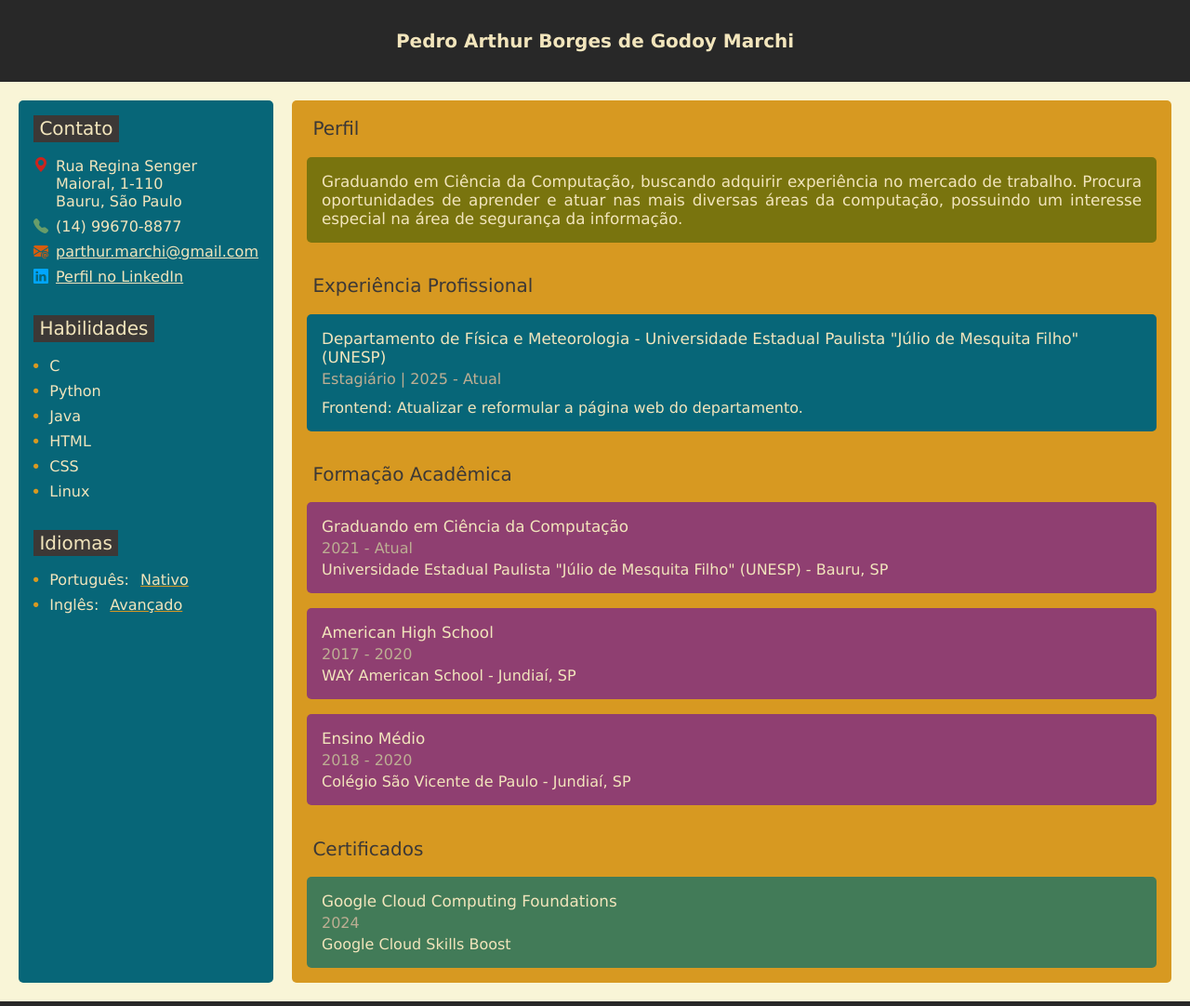
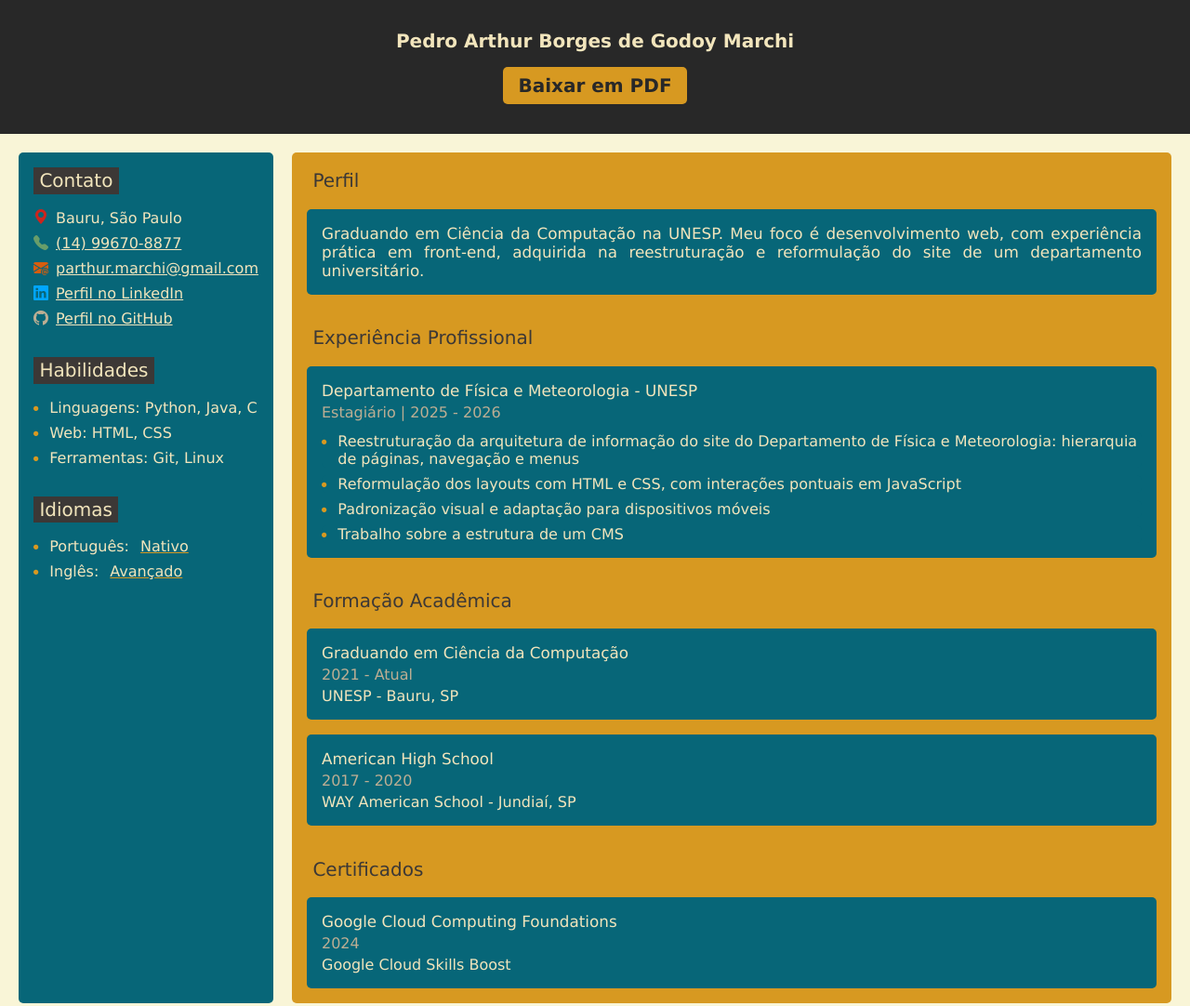
Before and after one commit to PAMarchi/PAMarchi.github.io, a plain HTML site: page src/index.html in a window 1280 px wide. Shown: the top 1082 px of the page at 93% size. Drawn offline with nearby package versions, Linux system fonts and the light colour scheme.

Commit message:
chore: finishing adjustments
- Add download as pdf button
- General changes in the HTML layout
- Changes in the style (CSS)
- Add script file for the donwload as pdf button functionality
- Changes in the resume content

```diff
--- a/src/index.html
+++ b/src/index.html
@@ -5,10 +5,14 @@
       <meta charset="UTF-8">
       <meta name="viewport" content="width=device-width, initial-scale=1.0">
       <meta name="description" content="Currículo - dev - Pedro Arthur Borges de Godoy Marchi">
-      <meta name="keywords" content="Pedro Arthur Borges de Godoy Marchi, Arthur Marchi, dev, desenvolvedor, ciência da computação, currículo, java, python, C, html, css, linux, unesp, parthur.marchi@gmail.com">
       <meta name="author" content="Pedro Arthur Borges de Godoy Marchi">
+      <meta property="og:title" content="Currículo - Pedro Arthur Marchi">
+      <meta property="og:description" content="Graduando em Ciência da Computação.">
+      <meta property="og:type" content="website">
       <link rel="stylesheet" href="./style.css">
       <link rel="stylesheet" href="https://cdn.jsdelivr.net/npm/bootstrap-icons@1.11.3/font/bootstrap-icons.min.css">
+      <link rel="icon" href="./favicon.svg" type="image/svg+xml">
+      <script src="./script.js" defer></script>
       <title>Currículo - Pedro Arthur Marchi</title>
 
     </head>
@@ -17,102 +21,99 @@
 
       <header>
         <h1>Pedro Arthur Borges de Godoy Marchi</h1>
+        <button type="button" class="print-button">Baixar em PDF</button>
       </header>
 
       <main> <!-- main container: will be a flexbox -->
-        <div class="left_pannel"> <!-- left side: contacts, skills and languages pannel -->
+        <div class="left-panel"> <!-- left side: contacts, skills and languages panel -->
           <section> <!-- contacts -->
             <h2>Contato</h2>
             <ul class="contato">
-              <li class="endereco">Rua Regina Senger Maioral, 1-110 <br> Bauru, São Paulo</li>
-              <li class="telefone">(14) 99670-8877</li>
+              <li class="endereco">Bauru, São Paulo</li>
+              <li class="telefone"><a href="tel:+5514996708877">(14) 99670-8877</a></li>
               <li class="email"><a href="mailto:parthur.marchi@gmail.com">parthur.marchi@gmail.com</a></li>
-              <li class="linkedin"><a href="https://www.linkedin.com/in/pedro-arthur-marchi-51573a335" target="_blank">Perfil no LinkedIn</a></li>
+              <li class="linkedin">
+               <a href="https://www.linkedin.com/in/pedro-arthur-marchi/" target="_blank" rel="noopener noreferrer">
+                  <span class="web-only">Perfil no LinkedIn</span>
+                  <span class="pdf-only">linkedin.com/in/pedro-arthur-marchi</span>
+               </a>
+              </li>
+              <li class="github">
+               <a href="https://github.com/PAMarchi/" target="_blank" rel="noopener noreferrer">
+                  <span class="web-only">Perfil no GitHub</span>
+                  <span class="pdf-only">github.com/PAMarchi</span>
+               </a>
+              </li>
             </ul>
           </section>
           <section> <!-- skills -->
             <h2>Habilidades</h2>
             <ul class="skills">
-              <li>
-                C
-              </li>
-              <li>
-                Python
-              </li>
-              <li>
-                Java
-              </li>
-              <li>
-                HTML
-              </li>
-              <li>
-                CSS
-              </li>
-              <li>
-                Linux
-              </li>
+              <li>Linguagens: Python, Java, C</li>
+              <li>Web: HTML, CSS</li>
+              <li>Ferramentas: Git, Linux</li>
             </ul>
           </section>
           <section> <!-- languages -->
             <h2>Idiomas</h2>
             <ul class="languages">
               <li>
-                Português: <i>Nativo</i>
+                Português: <span>Nativo</span>
               </li>
               <li>
-                Inglês: <i>Avançado</i>
+                Inglês: <span>Avançado</span>
               </li>
             </ul>
           </section>
         </div>
-        <div class="right_pannel"> <!-- right side: profile, academics, experience ... -->
+        <div class="right-panel"> <!-- right side: profile, academics, experience ... -->
           <section> <!-- profile -->
             <h2>Perfil</h2>
-            <p class="profile">Graduando em Ciência da Computação, buscando adquirir experiência no mercado de trabalho. Procura oportunidades de aprender e atuar nas mais diversas áreas da computação, possuindo um interesse especial na área de segurança da informação.</p>
+            <p class="profile">Graduando em Ciência da Computação na UNESP. Meu foco é desenvolvimento web, com experiência prática em front-end, adquirida na reestruturação e reformulação do site de um departamento universitário.</p>
           </section>
           <section> <!-- experience -->
             <h2>Experiência Profissional</h2>
             <ul class="job">
               <li>
-                <div class="job_place"> <!-- Place -->
-                  Departamento de Física e Meteorologia - Universidade Estadual Paulista "Júlio de Mesquita Filho" (UNESP)
-                </div>
-                <div class="job_position_date">Estagiário | 2025 - Atual</div><!-- Job position and date -->
-                <div class="job_desc"> <!-- Job description -->
-                  Frontend: Atualizar e reformular a página web do departamento.
-                </div>
+                <h3 class="job-place"> <!-- Place -->
+                  Departamento de Física e Meteorologia - UNESP
+                </h3>
+                <p class="job-position-date">Estagiário | 2025 - 2026</p><!-- Job position and date -->
+                <div class="job-desc"> <!-- Job description -->
+                  <ul>
+                     <li>Reestruturação da arquitetura de informação do site do Departamento de Física e Meteorologia: hierarquia de páginas, navegação e menus</li>
+                     <li>Reformulação dos layouts com HTML e CSS, com interações pontuais em JavaScript</li>
+                     <li>Padronização visual e adaptação para dispositivos móveis</li>
+                     <li>Trabalho sobre a estrutura de um CMS</li>
+                  </ul>
+               </div>
               </li>
             </ul>
           </section>
           <section> <!-- academics -->
             <h2>Formação Acadêmica</h2>
-            <ul class="general_ul general_ul_academics">
+            <ul class="general-ul">
               <li>
-                <div class="general_label">Graduando em Ciência da Computação</div> <!-- What is -->
-                <div class="general_date">2021 - Atual</div> <!-- Date -->
-                <div class="general_institution"> <!-- Institution -->
-                  Universidade Estadual Paulista "Júlio de Mesquita Filho" (UNESP) - Bauru, SP
-                </div>
+                <h3 class="general-label">Graduando em Ciência da Computação</h3> <!-- What is -->
+                <p class="general-date">2021 - Atual</p> <!-- Date -->
+                <p class="general-institution"> <!-- Institution -->
+                  UNESP - Bauru, SP
+                </p>
               </li>
               <li>
-                <div class="general_label">American High School</div> <!-- What is -->
-                <div class="general_date">2017 - 2020</div> <!-- Date -->
-                <div class="general_institution">WAY American School - Jundiaí, SP</div> <!-- Institution -->
-              </li>
-              <li>
-                <div class="general_label">Ensino Médio</div> <!-- What is -->
-                <div class="general_date">2018 - 2020</div> <!-- Date -->
-                <div class="general_institution">Colégio São Vicente de Paulo - Jundiaí, SP</div> <!-- Institution -->
+                <h3 class="general-label">American High School</h3> <!-- What is -->
+                <p class="general-date">2017 - 2020</p> <!-- Date -->
+                <p class="general-institution">WAY American School - Jundiaí, SP</p> <!-- Institution -->
               </li>
             </ul>
           </section>
           <section> <!-- courses -->
             <h2>Certificados</h2>
-            <ul class="general_ul general_ul_courses">
+            <ul class="general-ul">
               <li>
-                <div class="general_label">Google Cloud Computing Foundations</div> <!-- What is -->
-                <div class="general_date">2024</div> <!-- Date -->
-                <div class="general_institution">Google Cloud Skills Boost</div> <!-- Institution -->
+                <h3 class="general-label">Google Cloud Computing Foundations</h3> <!-- What is -->
+                <p class="general-date">2024</p> <!-- Date -->
+                <p class="general-institution">Google Cloud Skills Boost</p> <!-- Institution -->
               </li>
             </ul>
           </section>
@@ -120,7 +121,7 @@
       </main>
 
       <footer>
-        <p>&copy; 2025 por Pedro Arthur Marchi. Todos os direitos reservados.</p>
+        <p>&copy; 2026 por Pedro Arthur Marchi. Todos os direitos reservados.</p>
       </footer>
 
     </body>
--- /dev/null
+++ b/src/script.js
@@ -0,0 +1 @@
+document.querySelector('.print-button').addEventListener('click', () => window.print());
--- a/src/style.css
+++ b/src/style.css
@@ -10,7 +10,7 @@
 }
 
 body {
-  min-height: 100vh;
+  min-height: 100dvh;
 }
 
 img, picture, svg, video {
@@ -62,7 +62,22 @@ main{
   align-items: stretch;
 }
 
-.left_pannel {
+.print-button {
+  padding: 0.5rem 1rem;
+  margin-top: 1rem;
+  background-color: #d79921;
+  color: #282828;
+  border: none;
+  border-radius: 5px;
+  cursor: pointer;
+  font-weight: 700;
+}
+
+.print-button:hover {
+  background-color: #b57614;
+}
+
+.left-panel {
   display: flex;
   flex-wrap: wrap;
   column-gap: 1rem;
@@ -73,16 +88,16 @@ main{
   color: #f2e5bc;
 }
 
-.left_pannel h2 {
+.left-panel h2 {
   background-color: #3c3836;
   padding: 0.15rem 0.4rem;
 }
 
-.left_pannel section::selection {
+.left-panel section::selection {
   background-color: #b57614;
 }
 
-.left_pannel section::-moz-selection {
+.left-panel section::-moz-selection {
    background-color: #b57614;
 }
 
@@ -100,9 +115,10 @@ h2 {
   margin-bottom: 1rem;
 }
 
-i {
-  text-decoration: underline;
-  text-decoration-color: #d79921;
+a:focus-visible {
+   outline: 3px solid currentColor;
+   outline-offset: 2px;
+   border-radius: 2px;
 }
 
 .contato {
@@ -128,6 +144,11 @@ i {
   display: flex;
   align-items: center;
   column-gap: 0.5rem;
+}
+
+.telefone a {
+   text-decoration: underline;
+   color: inherit;
 }
 
 .telefone::before {
@@ -170,6 +191,23 @@ i {
   color: #00a6ff;
 }
 
+.github {
+   display: flex;
+   align-items: center;
+   column-gap: 0.5rem;
+}
+
+.github a {
+   text-decoration: underline;
+   color: inherit;
+}
+
+.github::before{
+   font-family: "bootstrap-icons";
+   content: "\F3ED";
+   color: #bdae93;
+}
+
 .skills {
   display: flex;
   list-style: none;
@@ -179,7 +217,7 @@ i {
 
 .skills li {
   display: flex;
-  align-items: center;
+  align-items: start;
   column-gap: 0.75rem;
 }
 
@@ -188,6 +226,7 @@ i {
   content: "\F287";
   font-size: 0.33rem;
   color: #d79921;
+  padding-top: 0.5rem;
 }
 
 .languages {
@@ -199,8 +238,13 @@ i {
 
 .languages li {
   display: flex;
-  align-items: center;
+  align-items: start;
   column-gap: 0.75rem;
+
+   span {
+      text-decoration: underline;
+      text-decoration-color: #d79921;
+   }
 }
 
 .languages li::before {
@@ -208,24 +252,25 @@ i {
   content: "\F287";
   font-size: 0.33rem;
   color: #d79921;
+  padding-top: 0.5rem;
 }
 
-.right_pannel {
+.right-panel {
   flex: 4 1 30rem;
   background-color: #d79921;
   border-radius: 5px;
 }
 
-.right_pannel h2 {
+.right-panel h2 {
   padding: 0.15rem 0.4rem;
   color: #3c3836;
 }
 
-.right_pannel section::selection {
+.right-panel section::selection {
    background-color: #458588;
 }
 
-.right_pannel section::-moz-selection {
+.right-panel section::-moz-selection {
    background-color: #458588;
 }
 
@@ -233,7 +278,6 @@ i {
   font-size: 105%;
   text-align: justify;
   background-color: #076678;
-  background-color: #79740e;
   padding: 1rem;
   border-radius: 5px;
   color: #f2e5bc;
@@ -272,60 +316,76 @@ i {
   color: #f2e5bc;
 }
 
-.job_place {
+.job-place {
   font-size: 105%;
 }
 
-.job_position_date{
+.job-position-date{
   color: #bdae93;
 }
 
-.job_desc {
+.job-desc {
   font-size: inherit;
   padding-top: 0.5rem;
+
+   ul {
+      display: flex;
+      list-style: none;
+      flex-direction: column;
+      row-gap: 0.5rem;
+
+      li {
+         padding: 0;
+         display: flex;
+         align-items: start;
+         flex-direction: row;
+         column-gap: 0.75rem;
+
+         &::before {
+            font-family: "bootstrap-icons";
+            content: "\F287";
+            font-size: 0.33rem;
+            color: #d79921;
+            padding-top: 0.5rem;
+         }
+      }
+   }
 }
 
-.general_ul {
+.general-ul {
   display: flex;
   list-style: none;
   flex-direction: column;
   row-gap: 1rem;
 }
 
-.general_ul::selection {
+.general-ul::selection {
   background-color: #b57614;
 }
 
-.general_ul::-moz-selection {
+.general-ul::-moz-selection {
   background-color: #b57614;
 }
 
-.general_ul li {
+.general-ul li {
   display: flex;
   flex-direction: column;
   row-gap: 0.25rem;
   padding: 1rem;
   border-radius: 5px;
   color: #f2e5bc;
+  background-color: #076678;
 }
 
-.general_ul_academics li {
-  background-color: #8f3f71;
-}
-
-.general_ul_courses li {
-  background-color: #427b58;
-}
-
-.general_label {
+.general-label {
   font-size: 105%;
 }
 
-.general_date {
+.general-date {
   color: #bdae93;
 }
 
-.general_institution {
+.general-institution {
   font-size: inherit;
 }
 
@@ -336,3 +396,110 @@ footer {
   color: #f2e5bc;
   text-align: center;
 }
+
+.pdf-only {
+   display: none;
+}
+
+
+/* Currículo em PDF */
+@media print {
+   @page {
+      size: A4;
+      margin: 12mm;
+   }
+
+   .pdf-only {
+      display: inline;
+   }
+
+   .web-only {
+      display: none;
+   }
+
+   body {
+      font-size: 10.5pt;
+      line-height: 1.35;
+   }
+
+   .print-button {
+      display: none;
+   }
+
+   body, header, footer, .left-panel, .right-panel, .profile, .job li, .general-ul li {
+      background: none;
+      color: #000;
+      border-radius: 0;
+   }
+
+   main {
+      flex-direction: column;
+      padding: 0;
+      row-gap: 0;
+   }
+
+   .left-panel, .right-panel {
+      display: block;
+      flex: 1 1 auto;
+   }
+
+   section {
+      padding: 0 0 0.5rem;
+      break-inside: auto;
+   }
+
+   header {
+      padding: 0 0 0.5rem;
+      text-align: left;
+   }
+
+   h2 {
+      font-size: 1.1rem;
+      border-bottom: 1px solid #000;
+      padding: 0;
+      break-after: avoid;
+      margin-bottom: 0.35rem;
+   }
+
+   .contato li::before, .skills li::before, .languages li::before, .job-desc li::before {
+      display: none;
+   }
+
+   .contato li, .skills li, .job-desc li {
+      column-gap: 0;
+   }
+
+   a {
+      color: #000;
+      text-decoration: underline;
+   }
+
+   li {
+      break-inside: avoid;
+   }
+
+   footer {
+      display: none;
+   }
+
+   .general-ul li, .job li {
+      padding: 0;
+   }
+
+   .general-ul, .job {
+      row-gap: 0.4rem;
+   }
+
+   .profile {
+      text-align: left;
+      padding: 0;
+   }
+
+   .job-position-date, .general-date {
+      color: #000;
+   }
+
+   .languages li span {
+      text-decoration: none;
+   }
+}
```
Also changed, not shown: src/favicon.svg (added).
